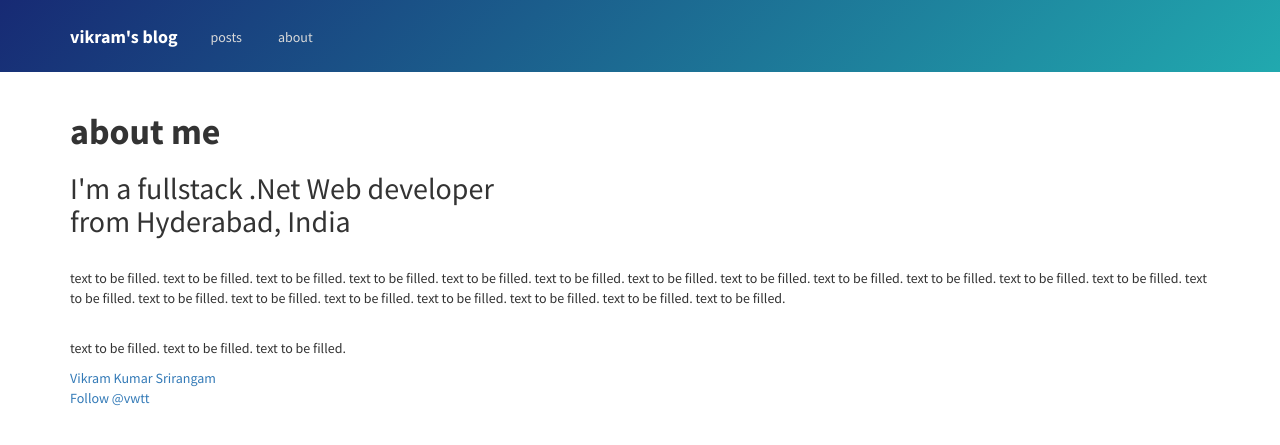
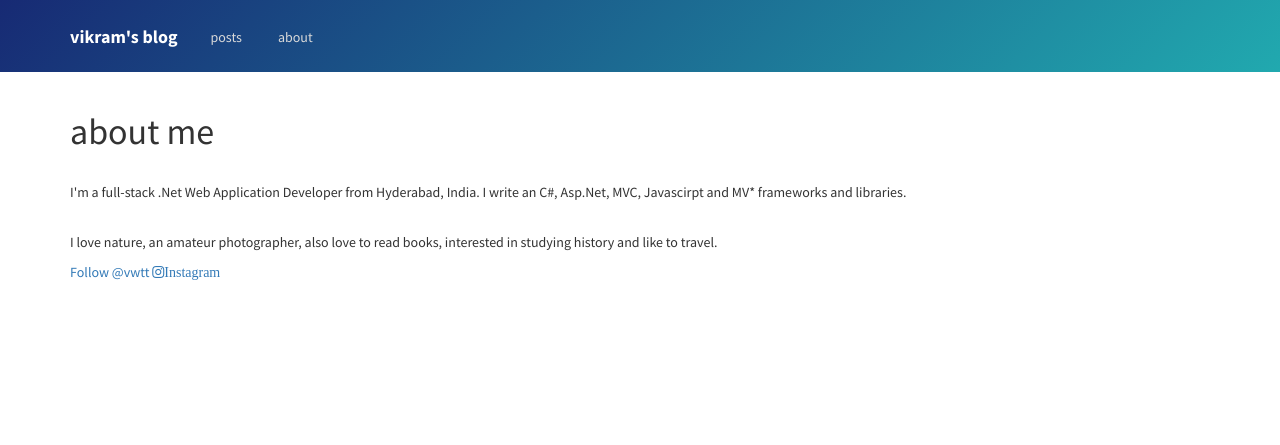
Before and after one commit to srirangamv/srirangamv.github.io, a Jekyll site: the page built from about.html, in a window 1280 px wide. Shown: the top 445 px of the page. Built offline with Jekyll 4.4.1, drawn with Linux system fonts in a browser that asks for light colours; nearby versions of some CDN libraries; comment, search, counter and statistics services are not loaded.

Commit message:
about page.

```diff
--- a/about.html
+++ b/about.html
@@ -3,22 +3,43 @@
 title: About Vikram
 description: About Vikram.
 ---
-<script type="text/javascript" src="https://platform.linkedin.com/badges/js/profile.js" async defer></script>
+<!--<script type="text/javascript" src="https://platform.linkedin.com/badges/js/profile.js" async defer></script>-->
+<style>
+    @font-face {
+        font-family: 'FontAwesome';
+        src: local('FontAwesome'), url('./css/fontawesome-webfont.woff') format('woff');
+        font-weight: normal;
+        font-style: normal;
+    }
+
+    .fa {
+        display: inline-block;
+        font: normal normal normal 14px/1 FontAwesome;
+        font-size: inherit;
+        text-rendering: auto;
+        -webkit-font-smoothing: antialiased;
+        -moz-osx-font-smoothing: grayscale;
+    }
+
+    .fa-instagram:before {
+        content: "\f16d";
+    }
+</style>
 <script async src="//platform.twitter.com/widgets.js" charset="utf-8"></script>
-<h1><b>about me</b></h1>
-
-<h2>I'm a fullstack .Net Web developer</br>from Hyderabad, India</h2>
+<h1>about me</h1>
 </br>
 
 <p class="post">
-text to be filled. text to be filled. text to be filled. text to be filled. text to be filled. text to be filled. text to be filled. text to be filled. text to be filled. text to be filled. text to be filled. text to be filled. text to be filled. text to be filled. text to be filled. text to be filled. text to be filled. text to be filled. text to be filled. text to be filled.
+I'm a full-stack .Net Web Application Developer from Hyderabad, India. I write an C#, Asp.Net, MVC, Javascirpt and MV* frameworks and libraries.
 </p>
 </br>
 
 <p class="post">
-text to be filled. text to be filled. text to be filled.
+I love nature, an amateur photographer, also love to read books, interested in studying history and like to travel.
 </p>
 
-<div class="LI-profile-badge"  data-version="v1" data-size="medium" data-locale="en_US" data-type="horizontal" data-theme="light" data-vanity="vikramsrirangam"><a class="LI-simple-link" href='https://in.linkedin.com/in/vikramsrirangam?trk=profile-badge'>Vikram Kumar Srirangam</a></div>
+<!--<div class="LI-profile-badge"  data-version="v1" data-size="medium" data-locale="en_US" data-type="horizontal" data-theme="light" data-vanity="vikramsrirangam"><a class="LI-simple-link" href='https://in.linkedin.com/in/vikramsrirangam?trk=profile-badge'>Vikram Kumar Srirangam</a></div>-->
 
 <a href="https://twitter.com/vwtt" class="twitter-follow-button" data-show-count="false">Follow @vwtt</a>
+
+<a class="fa fa-instagram" href="#">Instagram</a>
```
Also changed, not shown: css/fontawesome-webfont.woff (added).
